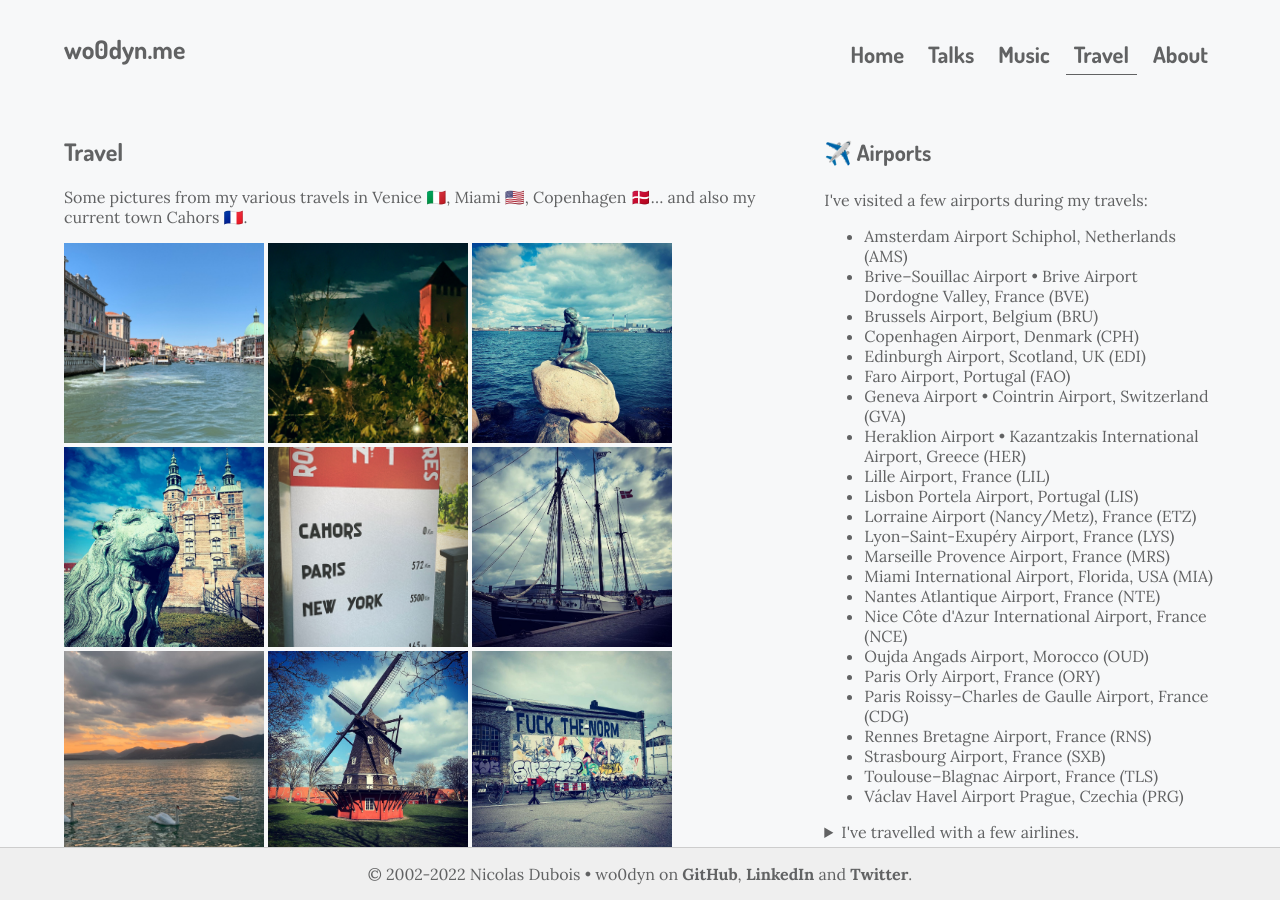
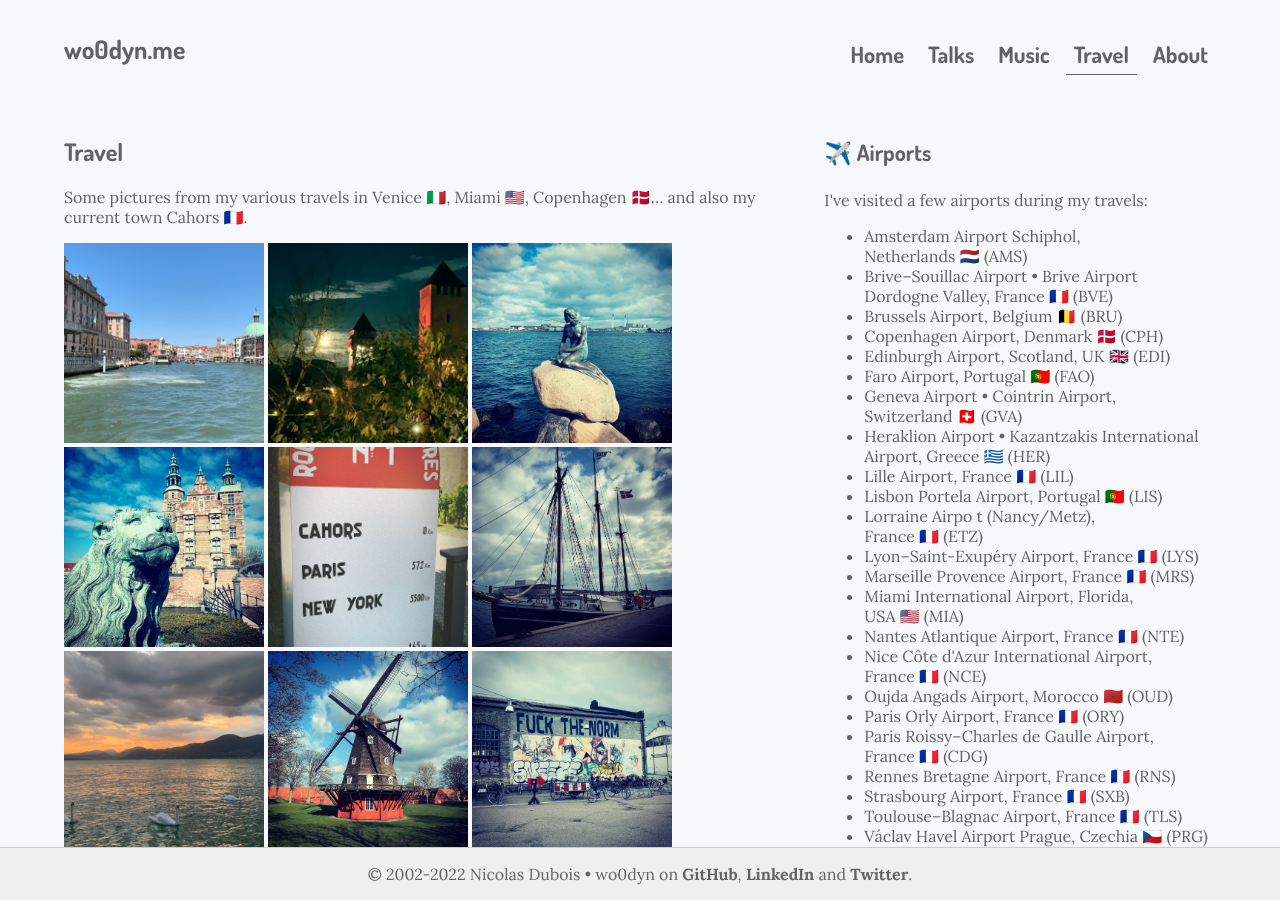
Before and after one commit to wo0dyn/homepage, a Jekyll site: the page built from travel.html, in a window 1280 px wide and 900 px high. Built offline with Jekyll 4.4.1, drawn with Linux system fonts in a browser that asks for light colours.

Commit message:
Travel: I've travelled with a new company called Mel Air
It was pretty nice.

```diff
--- a/_data/travel.yml
+++ b/_data/travel.yml
@@ -1,27 +1,27 @@
 airports:
-  - Amsterdam Airport Schiphol, Netherlands (AMS)
-  - Brive–Souillac Airport • Brive Airport Dordogne Valley, France (BVE)
-  - Brussels Airport, Belgium (BRU)
-  - Copenhagen Airport, Denmark (CPH)
-  - Edinburgh Airport, Scotland, UK (EDI)
-  - Faro Airport, Portugal (FAO)
-  - Geneva Airport • Cointrin Airport, Switzerland (GVA)
-  - Heraklion Airport • Kazantzakis International Airport, Greece (HER)
-  - Lille Airport, France (LIL)
-  - Lisbon Portela Airport, Portugal (LIS)
-  - Lorraine Airport (Nancy/Metz), France (ETZ)
-  - Lyon–Saint-Exupéry Airport, France (LYS)
-  - Marseille Provence Airport, France (MRS)
-  - Miami International Airport, Florida, USA (MIA)
-  - Nantes Atlantique Airport, France (NTE)
-  - Nice Côte d'Azur International Airport, France (NCE)
-  - Oujda Angads Airport, Morocco (OUD)
-  - Paris Orly Airport, France (ORY)
-  - Paris Roissy–Charles de Gaulle Airport, France (CDG)
-  - Rennes Bretagne Airport, France (RNS)
-  - Strasbourg Airport, France (SXB)
-  - Toulouse–Blagnac Airport, France (TLS)
-  - Václav Havel Airport Prague, Czechia (PRG)
+  - Amsterdam Airport Schiphol, Netherlands 🇳🇱 (AMS)
+  - Brive–Souillac Airport • Brive Airport Dordogne Valley, France 🇫🇷 (BVE)
+  - Brussels Airport, Belgium 🇧🇪 (BRU)
+  - Copenhagen Airport, Denmark 🇩🇰 (CPH)
+  - Edinburgh Airport, Scotland, UK 🇬🇧 (EDI)
+  - Faro Airport, Portugal 🇵🇹 (FAO)
+  - Geneva Airport • Cointrin Airport, Switzerland 🇨🇭 (GVA)
+  - Heraklion Airport • Kazantzakis International Airport, Greece 🇬🇷 (HER)
+  - Lille Airport, France 🇫🇷 (LIL)
+  - Lisbon Portela Airport, Portugal 🇵🇹 (LIS)
+  - Lorraine Airpo t (Nancy/Metz), France 🇫🇷 (ETZ)
+  - Lyon–Saint-Exupéry Airport, France 🇫🇷 (LYS)
+  - Marseille Provence Airport, France 🇫🇷 (MRS)
+  - Miami International Airport, Florida, USA 🇺🇸 (MIA)
+  - Nantes Atlantique Airport, France 🇫🇷 (NTE)
+  - Nice Côte d'Azur International Airport, France 🇫🇷 (NCE)
+  - Oujda Angads Airport, Morocco 🇲🇦 (OUD)
+  - Paris Orly Airport, France 🇫🇷 (ORY)
+  - Paris Roissy–Charles de Gaulle Airport, France 🇫🇷 (CDG)
+  - Rennes Bretagne Airport, France 🇫🇷 (RNS)
+  - Strasbourg Airport, France 🇫🇷 (SXB)
+  - Toulouse–Blagnac Airport, France 🇫🇷 (TLS)
+  - Václav Havel Airport Prague, Czechia 🇨🇿 (PRG)
 
 airlines:
   - AIRFRANCE
@@ -30,6 +30,7 @@
   - easyJet
   - HOP!
   - KLM
+  - Mel Air Limited
   - Ryanair
   - TAP Air Portugal
   - Transavia
```
